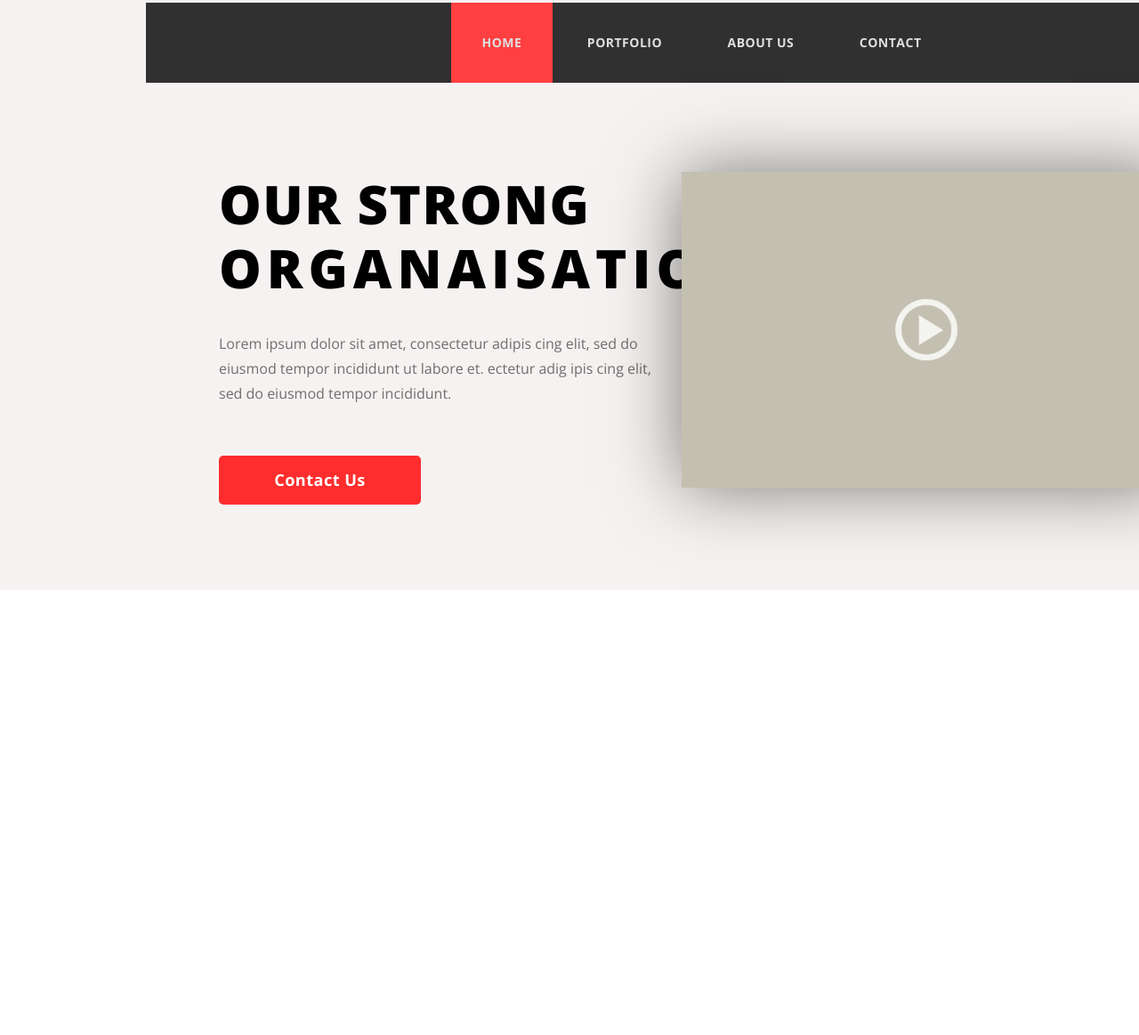
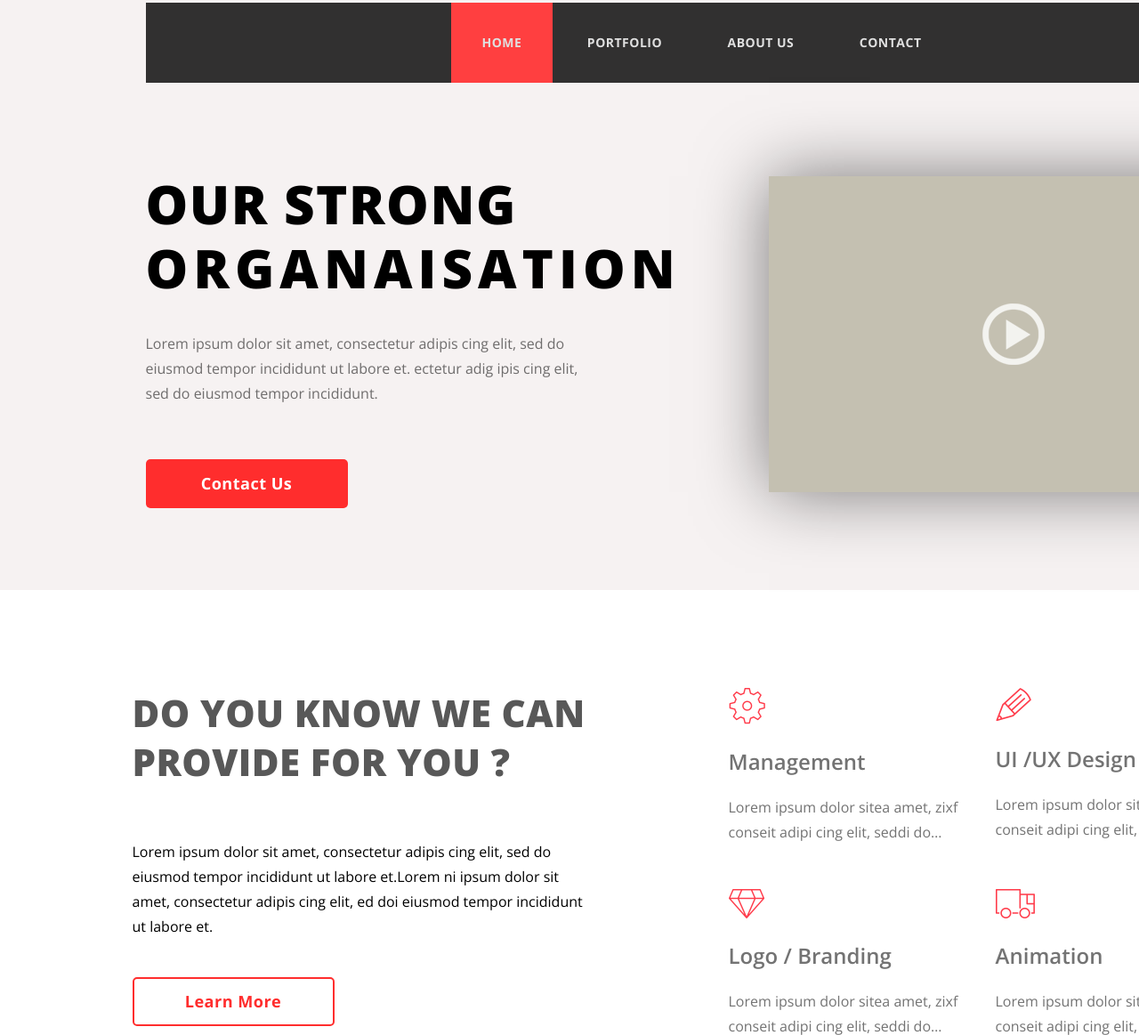
Before and after one commit to ilya-dorogan/Agnecy-Landing-Page, a plain HTML site: page Agnecy Landing Page/index.html in a window 1280 px wide. Shown: the part 27-1190 px from the top of the page at 89% size. Drawn offline with nearby package versions, Linux system fonts and the light colour scheme.

Commit message:
some fix

```diff
--- a/Agnecy Landing Page/css/style.css
+++ b/Agnecy Landing Page/css/style.css
@@ -6,23 +6,19 @@ body{
 }
 
 .wrapper{
-	width: 1280px;
+	max-width: 1280px;
 	margin: 0 auto;
-	display: flex;
-	justify-content: center;
+
 }
 
 .top_part {
-	padding-top:30px ;
+	padding-top: 30px;
 	background-color: #f6f2f2;
 	height: 690px;
 }
 
-.header{
-
-}
-
 .header__nav {
+	margin: 0 auto;
 	display: grid;
 	place-items: center;
 	height:90px ;
@@ -51,16 +47,21 @@ body{
 	background-color: #ff3f40;
 }
 
-.discription{
+.discription__content{
+	margin: 0 15px;
+	display: flex;
+	flex-wrap: nowrap;
+	justify-content: space-between;
+}
+.discription__content_info{
+	width: 50%;
+	display: flex;
+	flex-direction: column;
+	align-items: flex-start;
 
 }
 
-.discription__info{
-	float: left;
-	max-width: 520px;;
-}
-
-.discription__title {
+.discription__content_title {
 	margin-top: 100px;
 	margin-bottom: 35px;
 	font-family: 'Open Sans', sans-serif;
@@ -73,39 +74,37 @@ body{
 
 }
 
-.discription__title p {
+.discription__content_title span {
 	letter-spacing: 0.1em;
 	display: block;
 }
 
-.discription__text {
+.discription__content_text {
 	margin-bottom: 60px;
-	height: 80px;
-	width: 510px;
+	max-width: 510px;
 	font-family: 'Open Sans', sans-serif;
 	font-size: 16px;
 	color: #6f6d6d;
 	line-height: 28px;
 }
 
-.discription__video {
+.discription__content_video {
+	margin-top: 105px;
 	display: flex;
 	justify-content: center;
 	align-items: center;
-	margin-top: 100px;
-	margin-right: 15px;
-	float: right;
 	width:550px;
 	height:355px;
 	background-color: #c4c0b1;
 	box-shadow: 0 0 75px rgba(0,0,0,0.5)
 }
 
-.discription__video video{
+
+.discription__content_video video{
 	display: none;/*РАЗОБРАТСЯ С ВЫВОДОМ ВИДЕО*/
 }
 
-.discription__button {
+.discription__content_button {
 	color: #ffff;
 	cursor: pointer;
 	display: grid;
@@ -121,28 +120,30 @@ body{
 	margin-bottom: 122px;
 }
 
-.discription__button:hover{
+.discription__content_button:hover{
 	transition: all 0.3s ease-in-out;
 	background-color: white;
 	border: 2px #ff2d2d solid ;
 	color: #ff2d2d;
 }
 
-.main_part {
+/*
+.offers {
 	display: flex;
 	justify-content: center;
 	background-color: #ffffff;
 	height: 690px;
 }
+*/
 
-.site__discription {
+.offers__content {
 	float: left;
 	width: 50%;
 	display: flex;
 	flex-direction: column;
 }
 
-.site__title {
+.offers__content_title {
 	margin-top: 110px;
 	margin-bottom: 50px;
 	font-family: 'Open Sans', sans-serif;
@@ -156,7 +157,7 @@ body{
 	height: 120px;
 }
 
-.site__text {
+.offers__content_text {
 	margin-bottom: 55px;
 	font-family: 'Open Sans', sans-serif;
 	font-size: 16px;
@@ -166,7 +167,7 @@ body{
 	height:100px;
 }
 
-.site__button {
+.offers__content_button {
 	color: #ff2d2d;
 	border: 2px #ff2d2d solid;
 	cursor: pointer;
@@ -183,7 +184,7 @@ body{
 	margin-bottom: 122px;
 }
 
-.site__button:hover{
+.offers__content_button:hover{
 	transition: all 0.3s ease-in-out;
 	background-color: #ff2d2d;
 	border: 2px #ffffff solid ;
@@ -191,7 +192,7 @@ body{
 }
 
 
-.site__features {
+.offers__content_features {
 	margin-top: 110px;
 	width: 50%;
 	float: right;
@@ -242,12 +243,13 @@ body{
 	background-color: #ff2d2d;
 }
 
-.site_products {
+/*
+.offers__content_products {
 	display: grid;
 	place-items: center;
 }
 
-.site__products-tite {
+.offers__content_products-tite {
 	text-transform: uppercase;
 	font-family: 'Open Sans', sans-serif;
 	font-weight: bold;
@@ -255,14 +257,14 @@ body{
 	color:#585858;
 	letter-spacing: 0.01em;
 }
-.site__products-text {
+.offers__content_products-text {
 	font-family: 'Open Sans', sans-serif;
 	font-size: 16px;
 	line-height: 28px;
 	color:#737373;
 }
 
-.site__products-nav {
+.offers__content_products-nav {
 	font-family: 'Open Sans', sans-serif;
 	font-weight: 600;
 	font-size: 24px;
@@ -270,10 +272,10 @@ body{
 	text-transform: uppercase;
 }
 
-.site__products-nav li{
+.offers__content_products-nav li{
 	display: inline;
 }
 
 .current-product {
 	color: #ff2d2d;
-}
+}*/
--- a/Agnecy Landing Page/index.html
+++ b/Agnecy Landing Page/index.html
@@ -28,40 +28,46 @@
 
 		<section class="discription">
 			<div class="wrapper">
-				<div class="discription__info">
-					<div class="discription__title">our strong <p>organaisation</p>
+				<div class="discription__content">
+					<div class="discription__content_info">
+						<div class="discription__content_title">our strong <span>organaisation</span>
+						</div>
+						<div class="discription__content_text">Lorem ipsum dolor sit amet, consectetur adipis cing elit, sed
+							do
+							eiusmod
+							tempor incididunt ut labore et. ectetur adig ipis cing elit, sed do eiusmod tempor incididunt.
+						</div>
+						<div class="discription__content_button">
+							<a href="#">Contact Us</a>
+						</div>
 					</div>
-					<div class="discription__text">Lorem ipsum dolor sit amet, consectetur adipis cing elit, sed do eiusmod
-						tempor incididunt ut labore et. ectetur adig ipis cing elit, sed do eiusmod tempor incididunt.</div>
-					<div class="discription__button">
-						Contact Us
+					<div class="discription__content_video"><img src="img/video_play.png" alt="play_icon"><video
+							src="#"></video>
 					</div>
-				</div>
-				<div class="discription__video"><img src="img/video_play.png" alt="play_icon"><video src="#"></video>
 				</div>
 			</div>
 		</section>
 	</div>
 
 
-	<!--
-	<div class="main_part">
+
+	<div class="offers">
 		<div class="wrapper">
-			<div class="site__discription">
-				<div class="site__title">
+			<div class="offers__content">
+				<div class="offers__content_title">
 					do you know we can
 					provide for you ?
 				</div>
-				<div class="site__text">
+				<div class="offers__content_text">
 					Lorem ipsum dolor sit amet, consectetur adipis cing elit, sed do eiusmod tempor incididunt ut labore
 					et.Lorem
 					ni ipsum dolor sit amet, consectetur adipis cing elit, ed doi eiusmod tempor incididunt ut labore et.
 				</div>
-				<div class="site__button">
-					Learn More
+				<div class="offers__content_button">
+					<a href="#">Learn More</a>
 				</div>
 			</div>
-			<div class="site__features">
+			<div class="offers__content_features">
 				<div class="features">
 					<img class="features__img" src="img/Settings.png" alt="Settings_icon">
 					<div class="features__title">Management</div>
@@ -98,16 +104,16 @@
 		</div>
 	</div>
 
-
+	<!--
 	<div class="main_part">
 		<div class="wrapper">
-			<div class="site__products">
-				<div class="site__products-tite">feature products</div>
-				<div class="site__products-text">Lorem ipsum dolor sit amet, consectetur adipis cing elit,sed do
+			<div class="offers__content_products">
+				<div class="offers__content_products-tite">feature products</div>
+				<div class="offers__content_products-text">Lorem ipsum dolor sit amet, consectetur adipis cing elit,sed do
 					eiusmod tempor incididunt ut labore et.
 				</div>
 				<div class="redline"></div>
-				<div class="site__products-nav">
+				<div class="offers__content_products-nav">
 					<ul>
 						<li class="current-product">all</li>
 						<li>print template</li>
```
